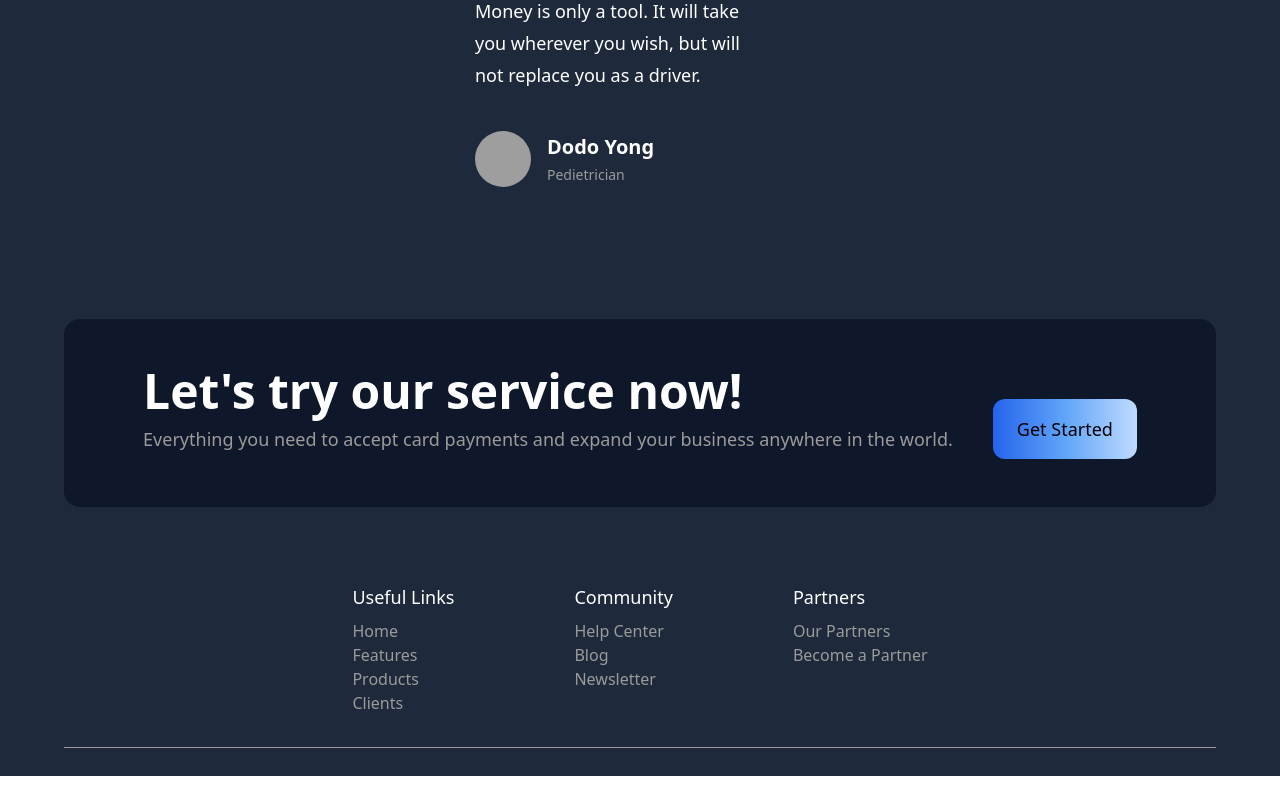
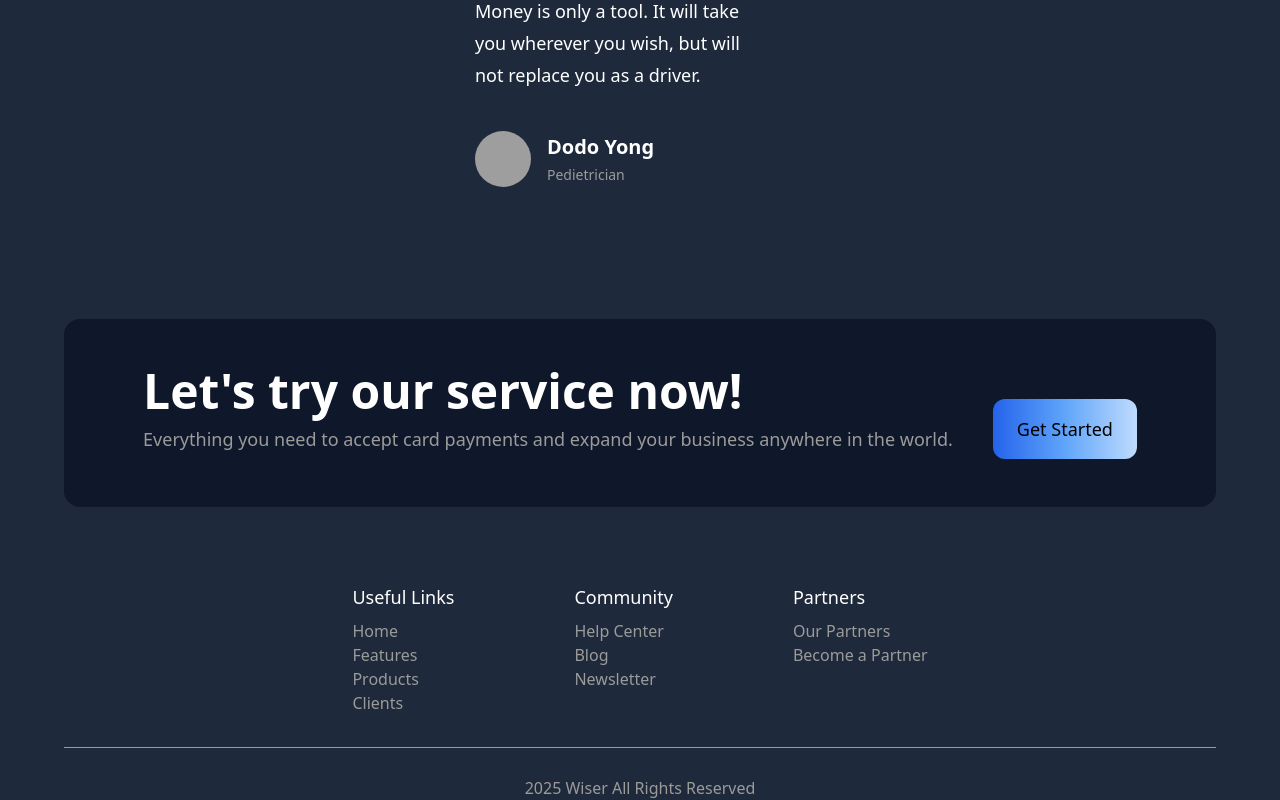
Before and after one commit to KodeIva/wiser, a React (Vite) app: page / in a window 1280 px wide. Shown: the part 3303-4103 px from the top of the page. Before the commit the page ends 4079 px from the top, so only its background shows below. Built offline with nearby package versions, Linux system fonts and the light colour scheme; grey boxes are pictures that could not be loaded.

Commit message:
added <div> with another <div> to display dynamic year

```diff
--- a/src/components/Footer.jsx
+++ b/src/components/Footer.jsx
@@ -1,6 +1,9 @@
 import { footerLinks } from "../data/data"
 
 const Footer = () => {
+ const date = new Date().getFullYear()
+ console.log(date);
+
   return (
     <section className="flex flex-col justify-center items-center w-full">
      <div className="flex justify-center w-full">
@@ -20,6 +23,16 @@ const Footer = () => {
         </ul>
         </div>
         <hr className="border-t border-t-[#9b9b9a] w-[100%] my-7"/>
+        <div>
+            <div>
+                <p className="text-[#9b9b9a]">
+                    {date}
+                    <span> Wiser</span>
+                    <span> All Rights Reserved</span>
+                </p>
+            </div>
+
+        </div>
     </section>
   )
 }
```
